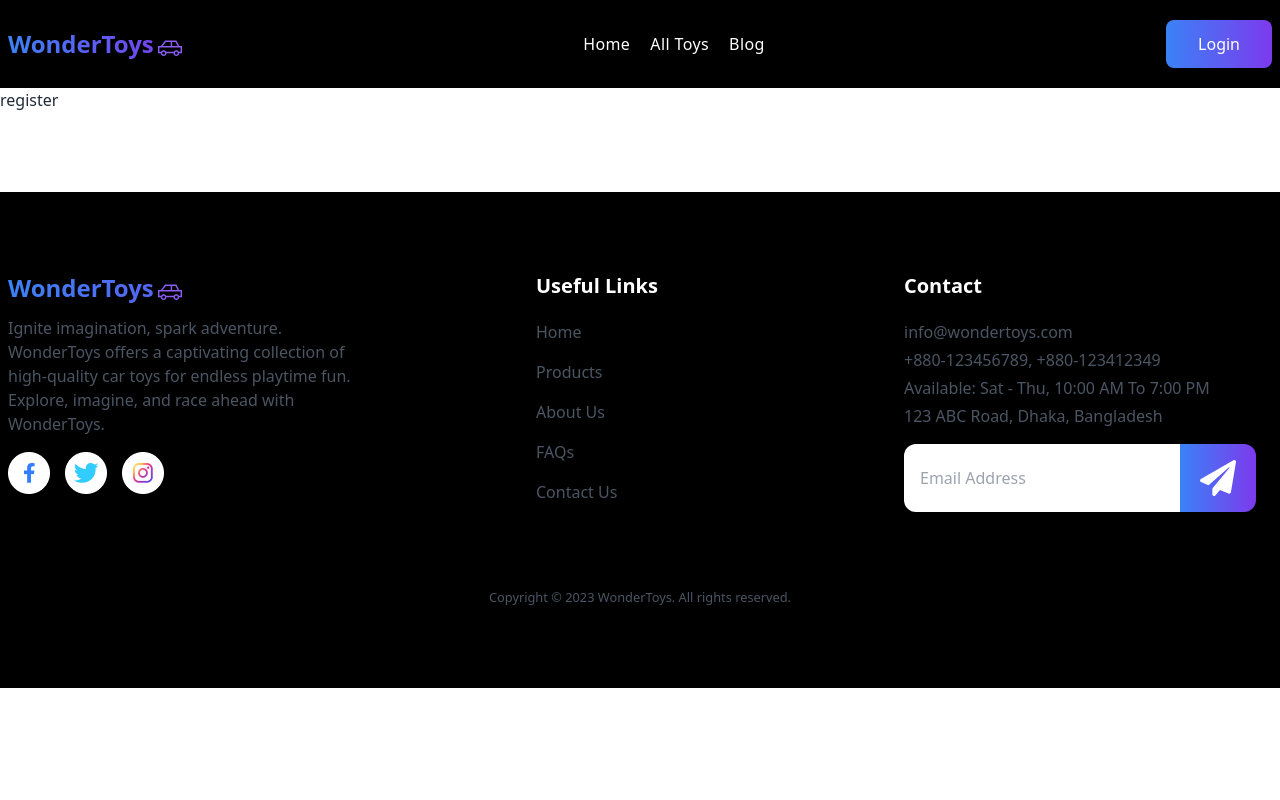
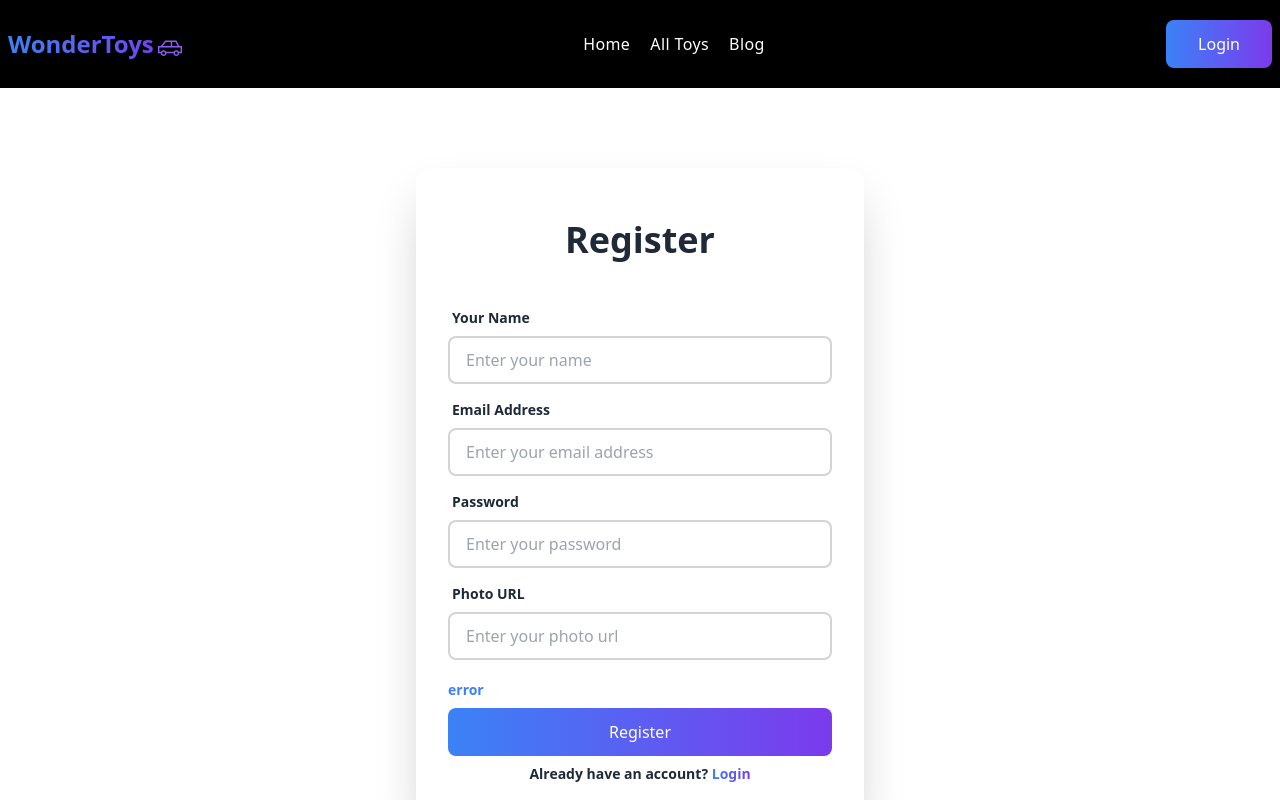
Before and after one commit to moheethasan/wonder-toys-client-side, a React (Vite) app: page /register in a window 1280 px wide. Shown: the top 800 px of the page. Built offline with nearby package versions, Linux system fonts and the light colour scheme.

Commit message:
added register page layout

```diff
--- a/src/pages/Register/Register.jsx
+++ b/src/pages/Register/Register.jsx
@@ -1,5 +1,78 @@
+import { Link } from "react-router-dom";
+
 const Register = () => {
-  return <div>register</div>;
+  return (
+    <div className="hero mt-20">
+      <div className="card w-full max-w-md shadow-2xl bg-base-100">
+        <form className="card-body">
+          <h1 className="text-4xl text-center font-bold pt-5 pb-8">Register</h1>
+          <div className="form-control">
+            <label className="label">
+              <span className="font-semibold label-text">Your Name</span>
+            </label>
+            <input
+              type="text"
+              name="name"
+              placeholder="Enter your name"
+              className="input input-bordered border-2"
+            />
+          </div>
+          <div className="form-control">
+            <label className="label">
+              <span className="font-semibold label-text">Email Address</span>
+            </label>
+            <input
+              type="email"
+              name="email"
+              placeholder="Enter your email address"
+              required
+              className="input input-bordered border-2"
+            />
+          </div>
+          <div className="form-control">
+            <label className="label">
+              <span className="font-semibold label-text">Password</span>
+            </label>
+            <input
+              type="password"
+              name="password"
+              placeholder="Enter your password"
+              required
+              className="input input-bordered border-2"
+            />
+          </div>
+          <div className="form-control">
+            <label className="label">
+              <span className="font-semibold label-text">Photo URL</span>
+            </label>
+            <input
+              type="text"
+              name="photo"
+              placeholder="Enter your photo url"
+              className="input input-bordered border-2"
+            />
+          </div>
+          <div className="form-control mt-3">
+            <span className="label-text font-semibold title-text mb-2">
+              {"error"}
+            </span>
+            <input className="btn-primary" type="submit" value="Register" />
+            <label className="label flex justify-center">
+              <span className="label-text font-semibold">
+                Already have an account?{" "}
+                <Link
+                  to="/login"
+                  className="text-sm font-semibold label-text-alt link link-hover title-text"
+                >
+                  Login
+                </Link>
+              </span>
+            </label>
+          </div>
+        </form>
+      </div>
+    </div>
+  );
 };
 
 export default Register;
```
